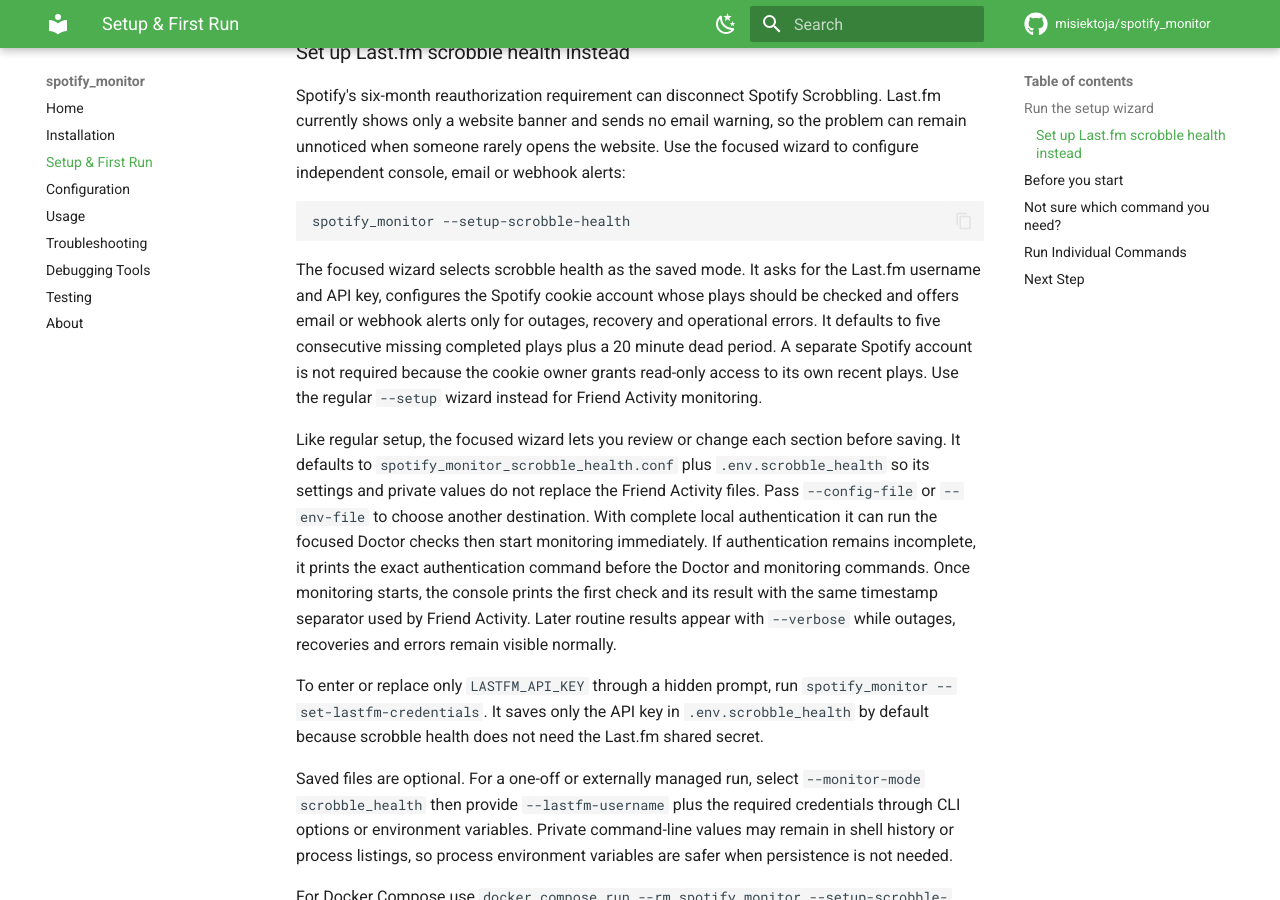
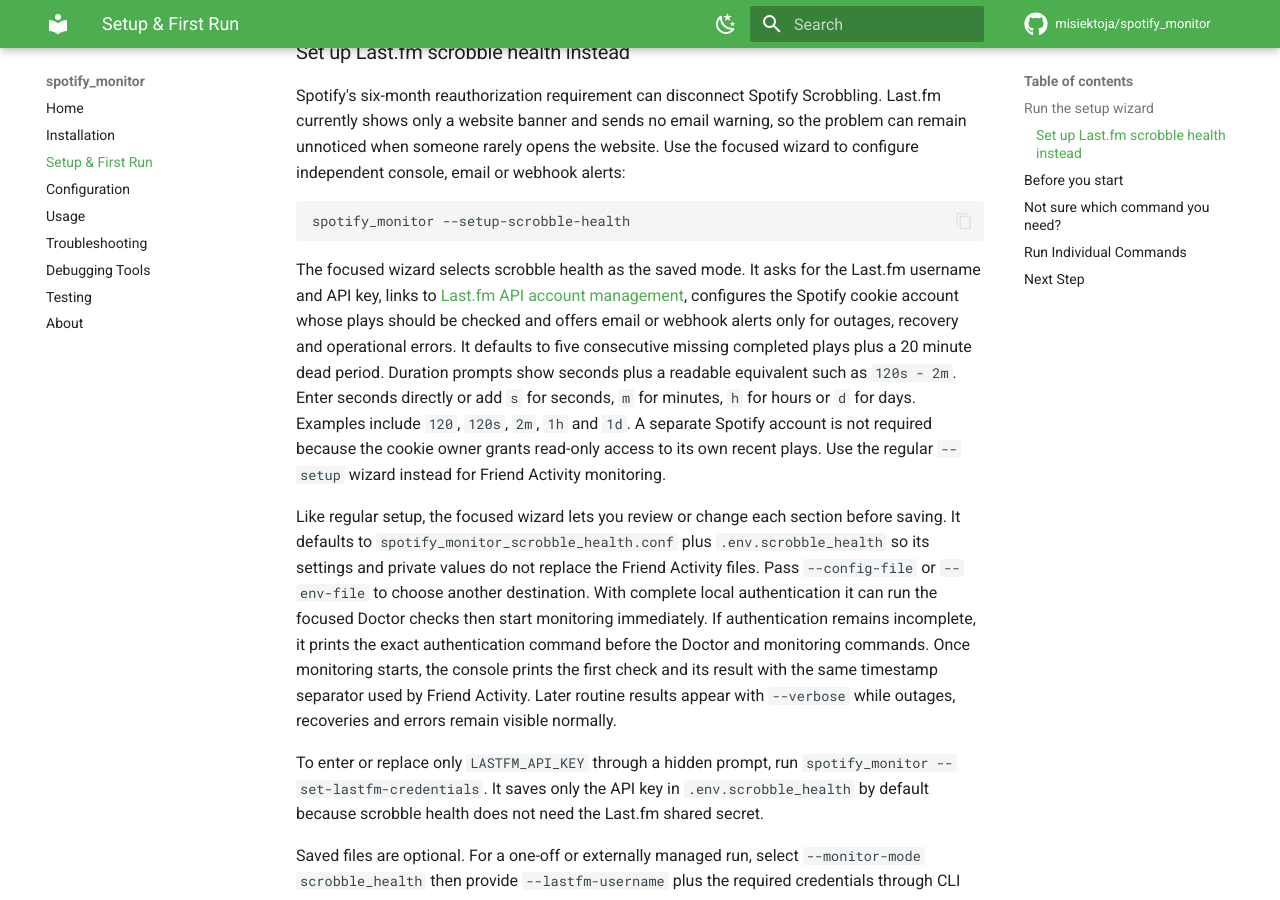
Before and after one commit to misiektoja/spotify_monitor, an MkDocs documentation site: the page built from docs/setup-and-first-run.md, in a window 1280 px wide and 900 px high, scrolled down 719 px. Built offline with MkDocs 1.6.1 and Material for MkDocs 9.7.7, drawn with Linux system fonts in a browser that asks for light colours; comment, search, counter and statistics services are not loaded.

Commit message:
docs(setup): document guided scrobble inputs

````diff
--- a/docs/setup-and-first-run.md
+++ b/docs/setup-and-first-run.md
@@ -68,7 +68,7 @@
 spotify_monitor --setup-scrobble-health
 ```
 
-The focused wizard selects scrobble health as the saved mode. It asks for the Last.fm username and API key, configures the Spotify cookie account whose plays should be checked and offers email or webhook alerts only for outages, recovery and operational errors. It defaults to five consecutive missing completed plays plus a 20 minute dead period. A separate Spotify account is not required because the cookie owner grants read-only access to its own recent plays. Use the regular `--setup` wizard instead for Friend Activity monitoring.
+The focused wizard selects scrobble health as the saved mode. It asks for the Last.fm username and API key, links to [Last.fm API account management](https://www.last.fm/api/accounts), configures the Spotify cookie account whose plays should be checked and offers email or webhook alerts only for outages, recovery and operational errors. It defaults to five consecutive missing completed plays plus a 20 minute dead period. Duration prompts show seconds plus a readable equivalent such as `120s - 2m`. Enter seconds directly or add `s` for seconds, `m` for minutes, `h` for hours or `d` for days. Examples include `120`, `120s`, `2m`, `1h` and `1d`. A separate Spotify account is not required because the cookie owner grants read-only access to its own recent plays. Use the regular `--setup` wizard instead for Friend Activity monitoring.
 
 Like regular setup, the focused wizard lets you review or change each section before saving. It defaults to `spotify_monitor_scrobble_health.conf` plus `.env.scrobble_health` so its settings and private values do not replace the Friend Activity files. Pass `--config-file` or `--env-file` to choose another destination. With complete local authentication it can run the focused Doctor checks then start monitoring immediately. If authentication remains incomplete, it prints the exact authentication command before the Doctor and monitoring commands. Once monitoring starts, the console prints the first check and its result with the same timestamp separator used by Friend Activity. Later routine results appear with `--verbose` while outages, recoveries and errors remain visible normally.
 
````
